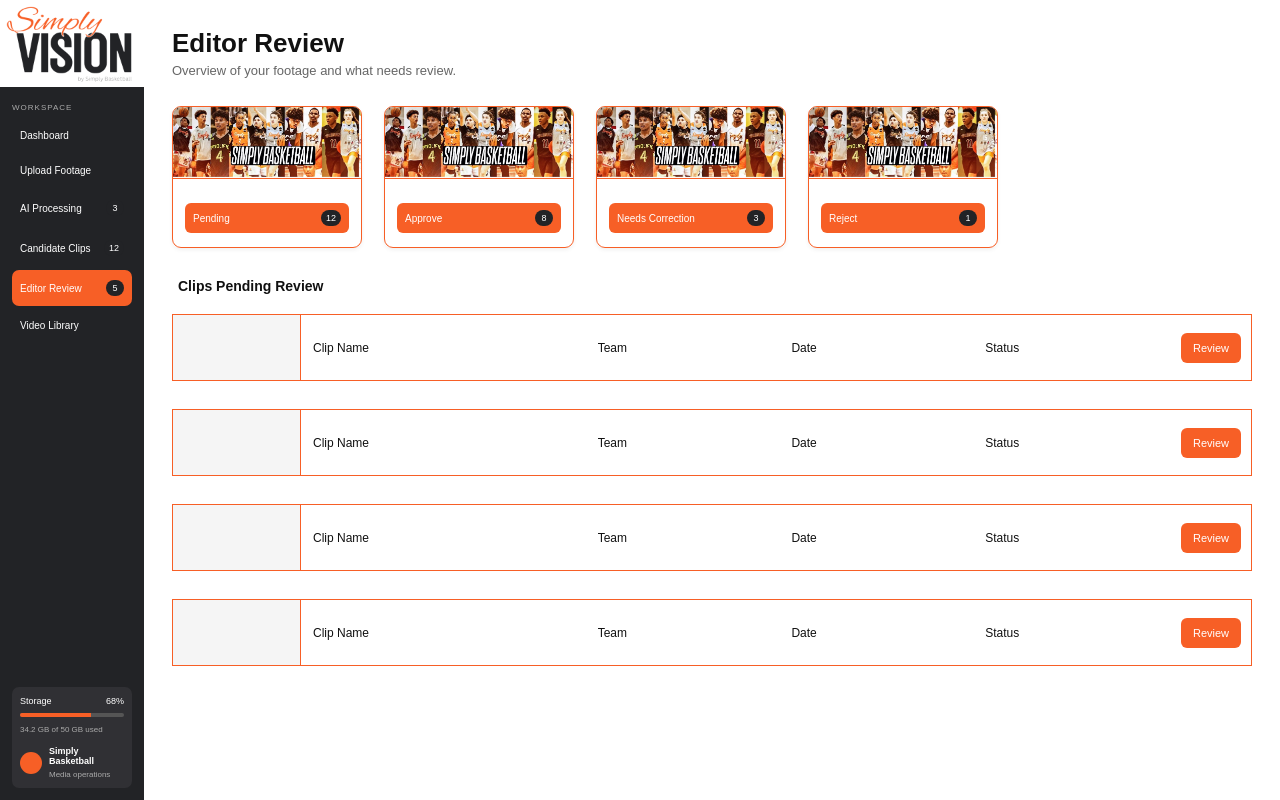
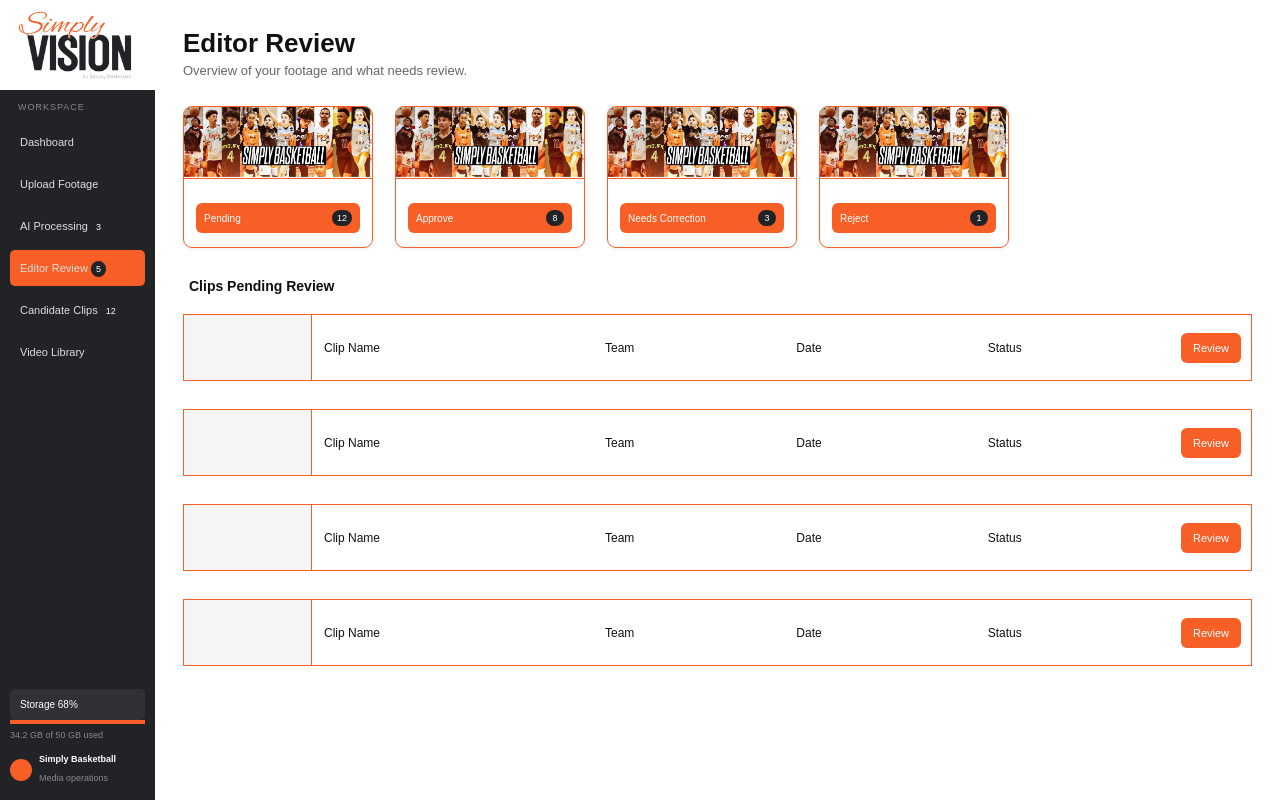
Before and after one commit to alanher100/SimplyVision, a plain HTML site: page editor-review/editor-review.html in a window 1280 px wide. Drawn offline with Linux system fonts and the light colour scheme.

Commit message:
feat: improve editor review layout and sidebar logo

````diff
--- a/editor-review/editor-review.css
+++ b/editor-review/editor-review.css
@@ -25,11 +25,12 @@ body {
     position: fixed;
     top: 0;
     left: 0;
-    width: 144px;
+    width: 155px;
+    min-width: 155px;
     height: 100vh;
     background: var(--charcoal);
     color: var(--white);
-    padding: 0 12px 12px;
+    padding: 0 10px 15px;
     display: flex;
     flex-direction: column;
     z-index: 10;
@@ -37,49 +38,47 @@ body {
 
 /* SimplyVision logo styling */
 .logo {
-    height: 87px;
-    min-height: 87px;
-    margin: 0 -12px 16px;
+    width: calc(100% + 20px);
+    height: 90px;
+    min-height: 90px;
+    margin: 0 -10px;
+    padding: 0;
     background: var(--white);
     display: flex;
     align-items: center;
     justify-content: center;
-    padding: 0;
+    flex-shrink: 0;
     overflow: hidden;
 }
 
 .logo img {
     display: block;
-    width: 180%;
+    width: 105%;
     max-width: none;
-    height: 180px;
+    height: auto;
     object-fit: contain;
     object-position: center;
 }
 
 .sidebar_label {
-    color: #AAAAAA;
-    font-size: 8px;
+    color: #888;
+    font-size: 9px;
     letter-spacing: 1px;
-    margin: 0 0 8px;
+    margin: 12px 8px;
 }
 
 .sidebar_nav {
     display: flex;
     flex-direction: column;
-    gap: 4px;
+    gap: 6px;
 }
 
 .sidebar_nav a {
-    display: flex;
-    align-items: center;
-    justify-content: space-between;
-    gap: 4px;
+    color: #ddd;
     text-decoration: none;
-    color: var(--white);
-    font-size: 10px;
-    padding: 10px 8px;
-    border-radius: 7px;
+    padding: 12px 10px;
+    border-radius: 5px;
+    font-size: 11px;
 }
 
 .sidebar_nav a:hover,
@@ -100,35 +99,29 @@ body {
 
 .sidebar_bottom {
     margin-top: auto;
-    background: #303034;
-    border-radius: 7px;
-    padding: 9px 8px;
-    font-size: 9px;
 }
 
 .storage_heading {
-    display: flex;
-    justify-content: space-between;
-    gap: 4px;
+    background: #303135;
+    padding: 10px;
+    border-radius: 5px;
+    font-size: 10px;
 }
 
 .storage_bar {
     height: 4px;
-    background: #555555;
-    margin: 7px 0;
-    border-radius: 4px;
-    overflow: hidden;
+    background: #555;
+    border-radius: 5px;
 }
 
 .storage_bar div {
-    width: 68%;
     height: 100%;
     background: var(--orange);
 }
 
 .sidebar_bottom small {
-    color: #AAAAAA;
-    font-size: 8px;
+    color: #888;
+    font-size: 9px;
 }
 
 .profile_section {
@@ -154,7 +147,7 @@ body {
 
 /* Main page layout */
 .main_content {
-    margin-left: 144px;
+    margin-left: 155px;
     padding: 28px;
     min-width: 0;
 }
--- a/editor-review/editor-review.html
+++ b/editor-review/editor-review.html
@@ -20,10 +20,13 @@
                 <a href="#">Dashboard</a>
                 <a href="#">Upload Footage</a>
                 <a href="#">AI Processing <span class="count">3</span></a>
-                <a href="#">Candidate Clips <span class="count">12</span></a>
+
+                <!-- Editor Review moved above Candidate Clips -->
                 <a href="#" class="active">
                     Editor Review <span class="count">5</span>
                 </a>
+                <a href="#">Candidate Clips <span class="count">12</span></a>
+
                 <a href="#">Video Library</a>
             </nav>
 
@@ -164,4 +167,3 @@
         </main>
     </body>
 </html>
-```
````
